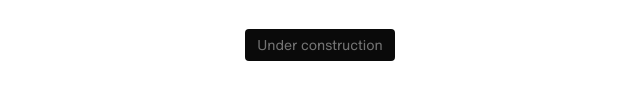
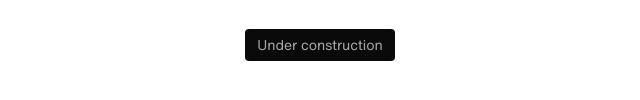
Before and after one commit to yuirsilva/criati, an Astro site: page / in a window 1280 px wide. Shown: the part 594-694 px from the top of the page, 320-960 px from the left. Built offline with nearby package versions, Linux system fonts and the light colour scheme; Astro itself is replaced by a stand-in of ours.

Commit message:
style: button

```diff
--- a/src/pages/index.astro
+++ b/src/pages/index.astro
@@ -24,7 +24,7 @@ import Badge from "@components/Badge.astro";
                 striking elements and make them accessible to everyone.
             </p>
             <button
-                class="leading inline-flex h-8 shrink-0 cursor-progress items-center justify-center rounded bg-foreground px-3 text-center align-top text-sm tracking-normal text-muted-foreground"
+                class="leading inline-flex h-8 shrink-0 cursor-progress items-center justify-center rounded bg-foreground px-3 text-center align-top text-sm tracking-normal text-neutral-400"
                 disabled>Under construction</button
             >
         </div>
```
